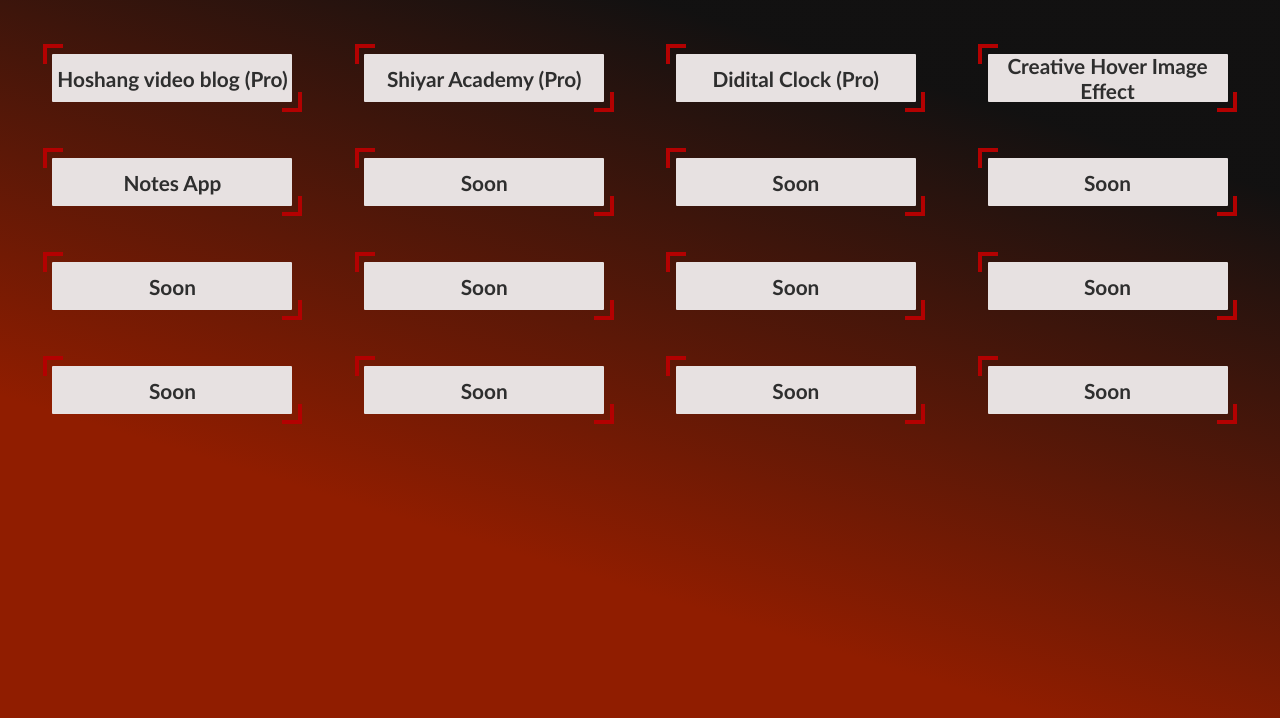
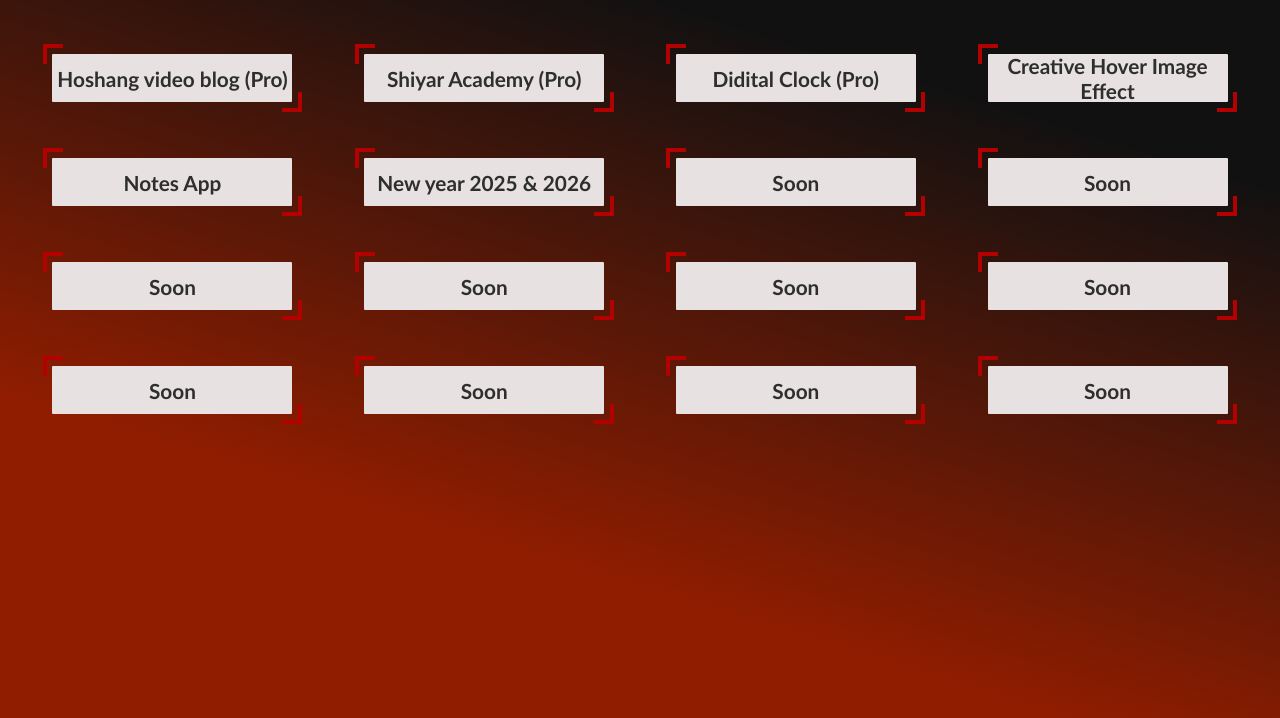
Before and after one commit to sido1-dev/Projects-Gallery, a plain HTML site: page index.html in a window 1280 px wide. Shown: the part 82-800 px from the top of the page. Drawn offline with Linux system fonts and the light colour scheme.

Commit message:
index.html

```diff
--- a/index.html
+++ b/index.html
@@ -17,7 +17,7 @@
         <div class="project"><a class="link" href="https://sido1-dev.github.io/Digital-Clock/" target="_blank">Didital Clock (Pro)</a></div>
         <div class="project"><a class="link" href="https://sido1-dev.github.io/creative-hover-image-effect/" target="_blank">Creative Hover Image Effect</a></div>
         <div class="project"><a class="link" href="https://sido1-dev.github.io/Notes-App/" target="_blank">Notes App</a></div>
-        <div class="project"><a class="link" href="#" target="_blank">Soon</a></div>
+        <div class="project"><a class="link" href="https://sido1-dev.github.io/newyearevent" target="_blank">New year 2025 & 2026</a></div>
         <div class="project"><a class="link" href="#" target="_blank">Soon</a></div>
         <div class="project"><a class="link" href="#" target="_blank">Soon</a></div>
         <div class="project"><a class="link" href="#" target="_blank">Soon</a></div>
```
